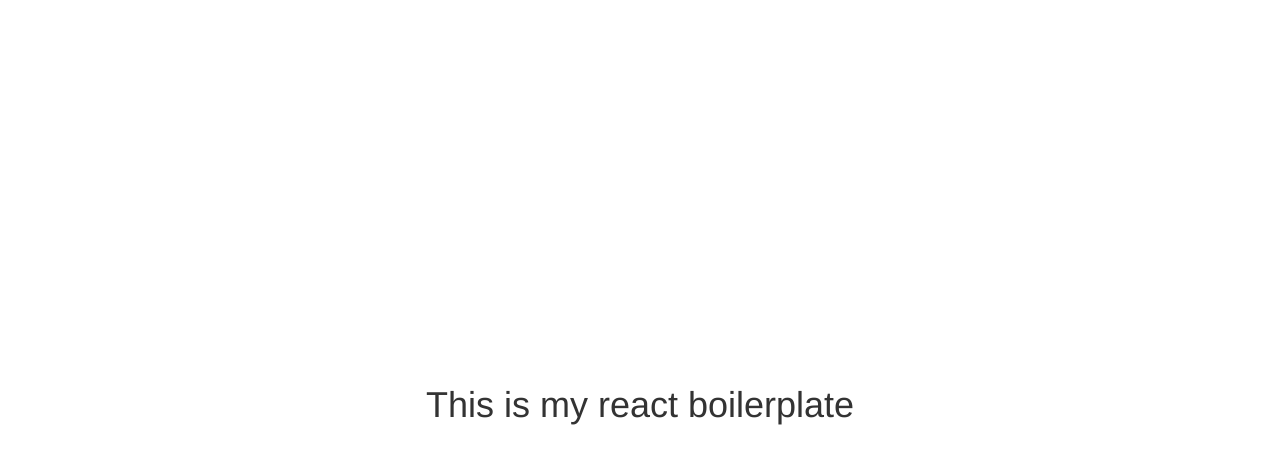
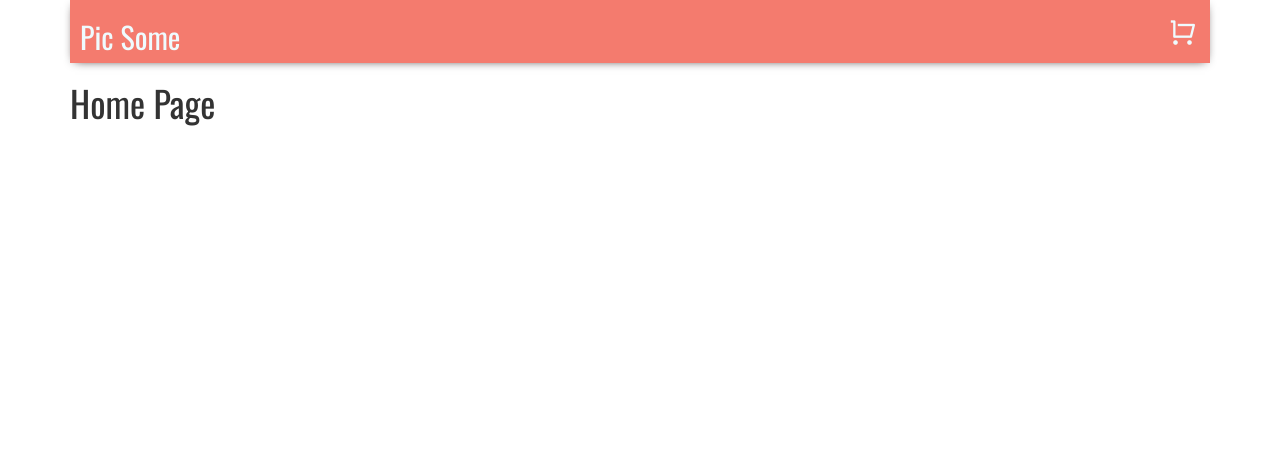
Before and after one commit to renaudaf/react-piczo, a React app: page / in a window 1280 px wide. Shown: the top 464 px of the page. Built offline with nearby package versions, Linux system fonts and the light colour scheme.

Commit message:
setup done

```diff
--- a/assets/stylesheets/application.scss
+++ b/assets/stylesheets/application.scss
@@ -1,10 +1,137 @@
-body {
-  font-family: Helvetica;
+:root {
+  --black: #150605;
+  --red: #EA453C;
+  --pink: #F47B6E;
+  --light-blue: #EFFBFE;
+  --blue: #ACE6EC;
 }
 
-#root {
-  height: 100vh;
+html, body {
+  font-family: 'Oswald', sans-serif;
+  margin: 0;
+  padding: 0;
+}
+
+main.photos {
+  padding: 10px;
+  display: grid;
+  grid-gap: 2px;
+  grid-auto-rows: 100px;
+  grid-template-columns: repeat(auto-fit, minmax(100px, 1fr));
+  grid-auto-flow: dense;
+}
+
+main.cart-page {
+  padding: 10px;
+}
+
+.cart-page > h1 {
+  text-align: center;
+}
+
+.cart-page .total-cost {
+  text-align: right;
+  font-size: 1.3em;
+}
+
+.cart-page div.order-button {
   display: flex;
-  align-items: center;
   justify-content: center;
 }
+
+div.order-button > button {
+  border-color: var(--black);
+  cursor: pointer;
+  padding: 15px;
+  transition: all .2s ease-in-out;
+}
+
+div.order-button > button:focus {
+  outline: none;
+}
+
+div.order-button > button:disabled {
+  border-color: lightgray;
+}
+
+.cart-item {
+  display: flex;
+  justify-content: space-between;
+  align-items: center;
+  margin: 20px 0;
+}
+
+.cart-item img {
+  margin-right: auto;
+  margin-left: 10px;
+}
+
+img.image-grid {
+  width: 100%;
+  height: 100%;
+  object-fit: cover;
+}
+
+.image-container {
+  position: relative;
+}
+
+.favorite {
+  color: var(--red);
+  font-size: 1.2rem;
+  position: absolute;
+  top: 5px;
+  left: 5px;
+  cursor: pointer;
+}
+
+.ri-heart-fill {
+  opacity: .7;
+}
+
+.ri-delete-bin-line, .ri-delete-bin-fill {
+  font-size: 1.3em;
+  cursor: pointer;
+}
+
+.cart {
+  color: var(--blue);
+  font-size: 1.2rem;
+  position: absolute;
+  top: 5px;
+  right: 5px;
+  cursor: pointer;
+}
+
+.wide {
+  grid-column: span 2;
+}
+
+.tall {
+  grid-row: span 2;
+}
+
+.big {
+  grid-column: span 2;
+  grid-row: span 2;
+}
+
+header {
+  display: flex;
+  justify-content: space-between;
+  align-items: center;
+  background-color: var(--pink);
+  color: var(--light-blue);
+  padding: 0 10px;
+  -webkit-box-shadow: 0px 2px 10px -5px rgba(21,6,5,1);
+  -moz-box-shadow: 0px 2px 10px -5px rgba(21,6,5,1);
+  box-shadow: 0px 2px 10px -5px rgba(21,6,5,1);
+}
+
+a {
+  text-decoration: none;
+}
+
+a:visited { color: var(--light-blue); }
+a:hover { color: var(--light-blue); }
+a:active { color: var(--light-blue); }
--- a/src/components/app.jsx
+++ b/src/components/app.jsx
@@ -1,8 +1,13 @@
 import React from "react";
+
+import Header from "./header";
 
 function App() {
   return (
-    <h1>This is my react boilerplate</h1>
+    <div className="container">
+      <Header />
+      <h1>Home Page</h1>
+    </div>
   );
 }
 
--- /dev/null
+++ b/src/components/header.jsx
@@ -0,0 +1,12 @@
+import React from "react";
+
+function Header() {
+  return (
+    <header>
+      <h2>Pic Some</h2>
+      <i className="ri-shopping-cart-line ri-fw ri-2x" />
+    </header>
+  );
+}
+
+export default Header;
--- a/templates/index.html
+++ b/templates/index.html
@@ -3,6 +3,8 @@
   <head>
     <meta charset="UTF-8">
     <link rel="stylesheet" href="https://maxcdn.bootstrapcdn.com/bootstrap/3.3.7/css/bootstrap.min.css">
+    <link href="https://fonts.googleapis.com/css?family=Oswald&display=swap" rel="stylesheet">
+    <link href="https://cdn.jsdelivr.net/npm/remixicon@2.3.0/fonts/remixicon.css" rel="stylesheet">
     <script src="https://kit.fontawesome.com/1b64934690.js" crossorigin="anonymous"></script>
     <title>React Piczo</title>
   </head>
```
Also changed, not shown: src/utils/index.jsx (added, +8 -0 lines), .eslintrc.json, src/pages/cart.jsx (added), src/pages/photos.jsx (added).
